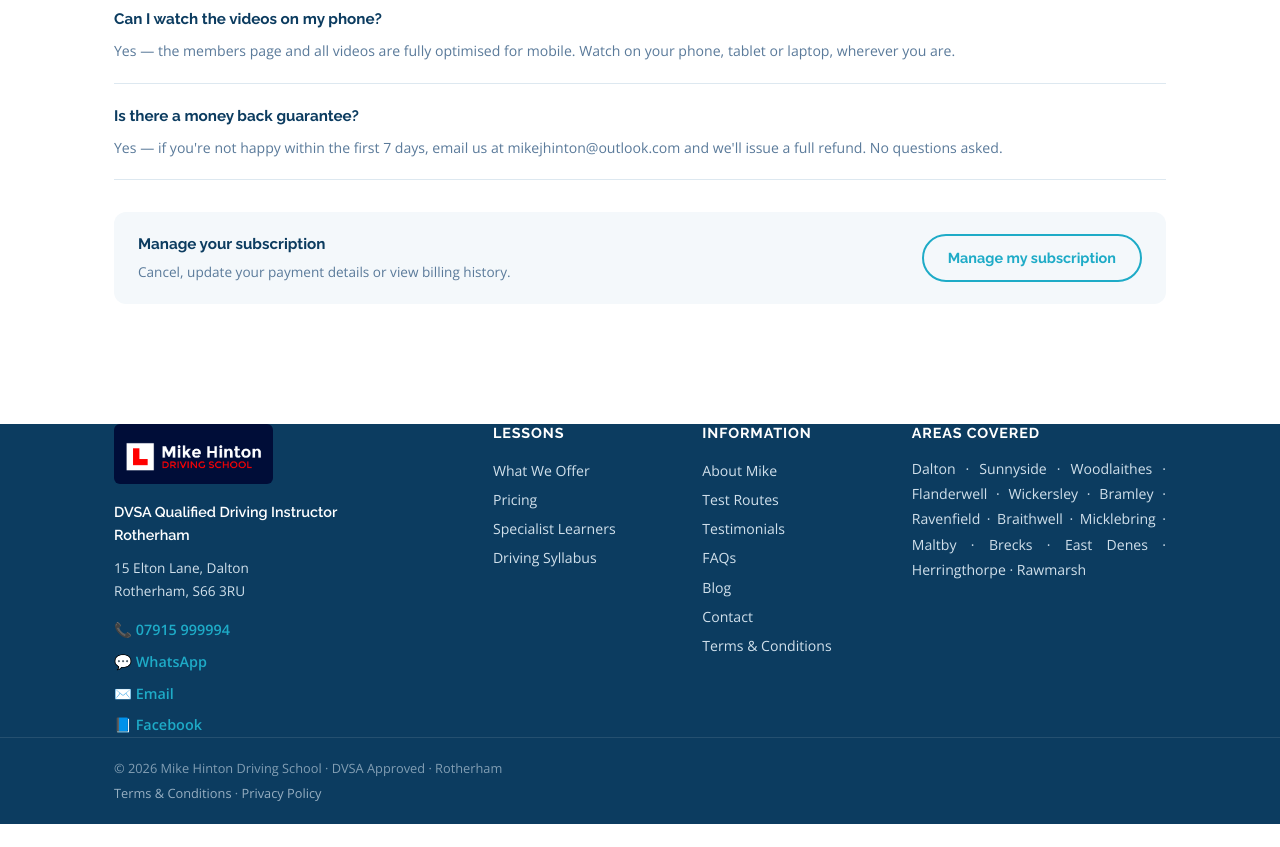
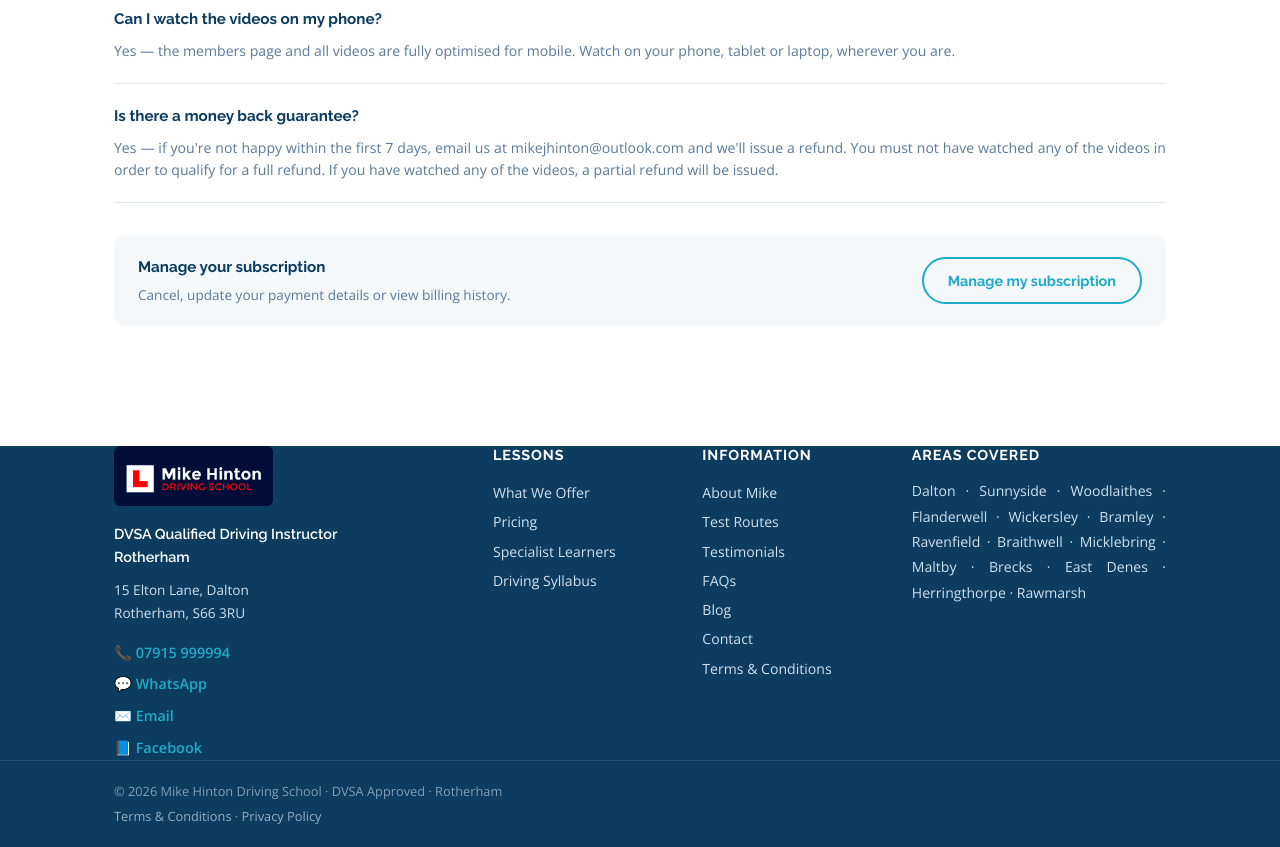
Before and after one commit to mikehinton-wq/mods-website, a React (Vite) app: page /members in a window 1280 px wide. Shown: the part 9780-10627 px from the top of the page. Before the commit the page ends 10604 px from the top, so only its background shows below. Built offline with nearby package versions, Linux system fonts and the light colour scheme.

Commit message:
Update site

```diff
--- a/src/pages/Members.jsx
+++ b/src/pages/Members.jsx
@@ -285,7 +285,7 @@ export default function Members() {
             { q: 'Is this suitable for automatic and electric drivers?', a: 'Yes — the videos cover road position, lane choice and timing at each roundabout, which applies equally to manual, automatic and electric drivers.' },
             { q: 'Will new videos be added?', a: 'Yes — additional roundabouts and approaches will be added over time. All subscribers automatically get access to new videos as soon as they\'re published at no extra cost.' },
             { q: 'Can I watch the videos on my phone?', a: 'Yes — the members page and all videos are fully optimised for mobile. Watch on your phone, tablet or laptop, wherever you are.' },
-            { q: 'Is there a money back guarantee?', a: 'Yes — if you\'re not happy within the first 7 days, email us at mikejhinton@outlook.com and we\'ll issue a full refund. No questions asked.' },
+            { q: 'Is there a money back guarantee?', a: 'Yes — if you\'re not happy within the first 7 days, email us at mikejhinton@outlook.com and we\'ll issue a refund. You must not have watched any of the videos in order to qualify for a full refund. If you have watched any of the videos, a partial refund will be issued.' },
           ].map((item, i) => (
             <div key={i} style={s.faqItem}>
               <div style={s.faqQ}>{item.q}</div>
```
